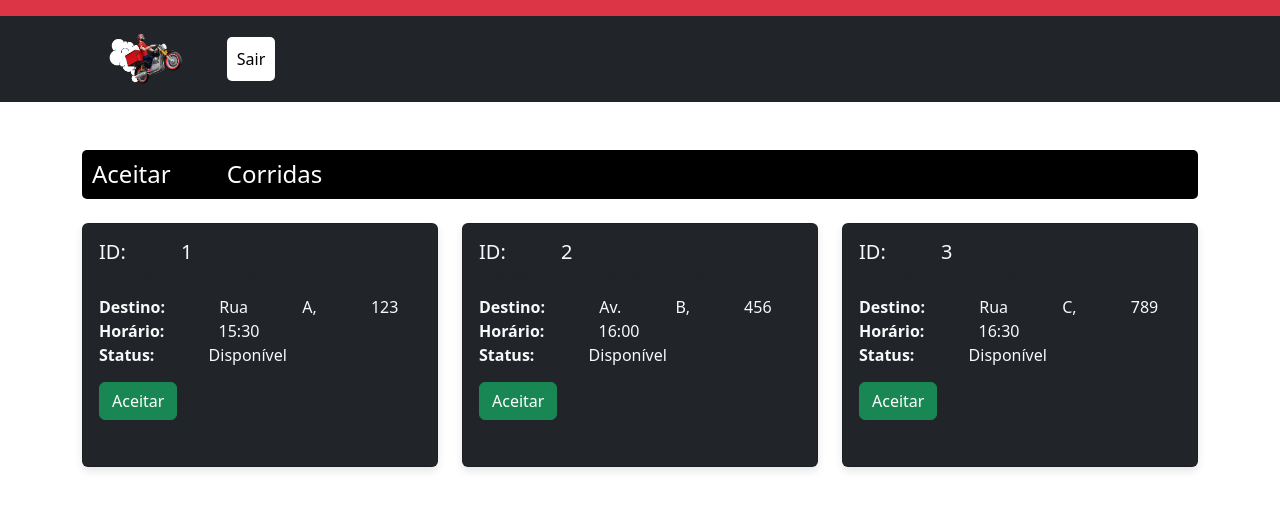
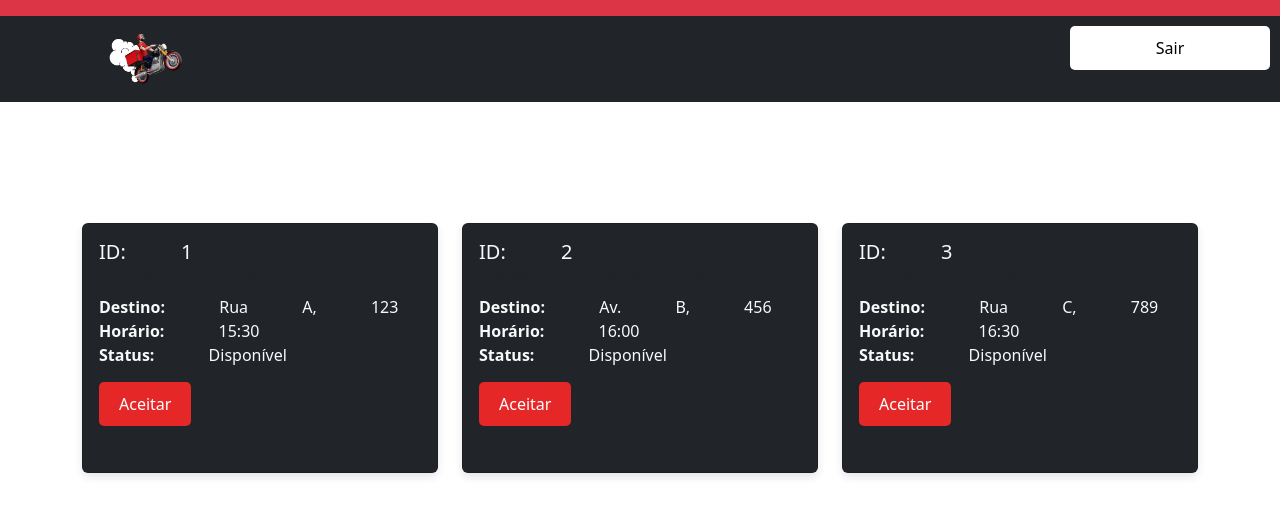
Before and after one commit to GiampaoloResendePereira/Projeto_TCC_Gabriel_Giampaolo_Gustavo_Vitor, a React (Create React App) app in the folder client/: page /motoboy in a window 1280 px wide. Shown: the top 516 px of the page. Built offline with nearby package versions, Linux system fonts and the light colour scheme.

Commit message:
atualizando

```diff
--- a/client/src/App.js
+++ b/client/src/App.js
@@ -16,7 +16,7 @@ import CadastroCliente from './components/Inicio/CadastroCliente';
 import Acompanhamento from './components/Cliente/Acompanhamento';
 import HistoricoCliente from './components/Cliente/HistoricoCliente';
 import SolicitacaoTransporte from './components/Vitor/SolicitacaoTransporte';
-import TelaCliente from './components/Cliente/TelaCliente';
+import TelaCliente from './components/Vitor/TelaCliente';
 import AceitaCorridas from './components/Motoboy/AceitaCorridas';
 import HistoricoMotoboy from './components/Motoboy/HistoricoMotoboy';
 import NotificacoesMotoboy from './components/Motoboy/NotificacoesMotoboy';
--- a/client/src/components/Vitor/SolicitacaoTransporte.jsx
+++ b/client/src/components/Vitor/SolicitacaoTransporte.jsx
@@ -1,4 +1,5 @@
 import React, { useState } from 'react';
+import '../../styles/SolicitacaoTransporte.css';
 
 function SolicitacaoFrete() {
   // Estados para os campos iniciais
@@ -59,7 +60,8 @@ function SolicitacaoFrete() {
           <label>Peso (kg):</label>
           <input type="number" value={peso} onChange={(e) => setPeso(e.target.value)} />
         </div>
-        <button onClick={calcularFrete}>Calcular Frete</button>
+        <br />
+        <button onClick={calcularFrete} className='btn'>Calcular Frete</button>
       </div>
 
       {/* Resultado do Cálculo do Frete */}
@@ -67,7 +69,7 @@ function SolicitacaoFrete() {
         <div style={{ backgroundColor: 'red', color: 'white', padding: '20px', marginTop: '20px' }}>
           <p>Preço do Frete: R$ {precoFrete}</p>
           <p>Deseja solicitar frete?</p>
-          <button onClick={confirmarFrete}>Sim, Solicitar Frete</button>
+          <button onClick={confirmarFrete} className='btn2'>Sim, Solicitar Frete</button>
         </div>
       )}
 
--- a/client/src/components/Vitor/TelaCliente.jsx
+++ b/client/src/components/Vitor/TelaCliente.jsx
@@ -1,10 +1,11 @@
 import { Link } from 'react-router-dom';
 import 'bootstrap/dist/css/bootstrap.min.css';
 import logo from '../../assets/img/logo.png';
-import '../../styles/global.css';
 import React from 'react';
+import '../../styles/TelaCliente.css';
 import { Navbar, Container, Nav } from 'react-bootstrap'; // Adicione NavDropdown aqui
 import { useNavigate } from "react-router-dom"; // Importa o hook para navegação
+import SolicitacaoFrete from './SolicitacaoTransporte';
 
 
 const TelaCliente = () => {
@@ -28,8 +29,7 @@ const TelaCliente = () => {
             <img src={logo} alt="Logo" height="50" />
           </Link>
           <Nav className="me-auto">
-            <Nav.Link href="/solicitacao-transporte">Solicitação de Frete</Nav.Link>
-            <Nav.Link href="/Acompanhamento">Acompanhamento do frete</Nav.Link>
+
 
             <div className="align-right">
           <button className="sair-button" onClick={handleAdminLogin}>
@@ -40,6 +40,8 @@ const TelaCliente = () => {
         </Container>
       </Navbar>
 
+      <SolicitacaoFrete/>
+
 
     </div>
   );
--- /dev/null
+++ b/client/src/styles/SolicitacaoTransporte.css
@@ -0,0 +1,34 @@
+* {
+  margin: 0;
+  padding: 0;
+  box-sizing: border-box;
+}
+
+h1, h2 {
+  border: 2px solid #a1a0a0;
+  border-radius: 15px;
+  padding: 10px;
+  color: black;
+}
+
+h4 {
+  background-color: white;
+  color: black;
+  padding: 10px;
+}
+
+.btn {
+  padding: 10px 20px;
+  font-size: 16px;
+  font-weight: 500;
+  color: #fff;
+  background-color: rgb(230, 39, 39);
+  border: none;
+  border-radius: 5px;
+  cursor: pointer;
+  transition: 0.3s;
+}
+
+.btn:hover {
+  background-color: red;
+}
--- /dev/null
+++ b/client/src/styles/TelaCliente.css
@@ -0,0 +1,53 @@
+* {
+    margin: 0;
+    padding: 0;
+    box-sizing: border-box;
+  }
+
+  h1, h2 {
+    border: 2px solid #a1a0a0;
+    border-radius: 15px;
+    padding: 10px;
+    color: black;
+  }
+
+  h4 {
+    background-color: white;
+    color: black;
+    padding: 10px;
+  }
+
+  .btn {
+    padding: 10px 20px;
+    font-size: 16px;
+    font-weight: 500;
+    color: #fff;
+    background-color: rgb(230, 39, 39);
+    border: none;
+    border-radius: 5px;
+    cursor: pointer;
+    transition: 0.3s;
+  }
+
+  .btn:hover {
+    background-color: red;
+  }
+
+  .sair-button {
+    width: 200px;            /* Ajusta a largura do botão (pode ser alterado conforme necessário) */
+    padding: 10px;
+    font-size: 1rem;
+    background-color: #ffffff; /* cor de fundo do botão */
+    color: #000000; /* cor do texto do botão */
+    border: none;
+    border-radius: 5px;
+    cursor: pointer;
+    transition: background-color 0.3s ease;
+    position: absolute;      /* Torna o botão posicionado de forma absoluta */
+    top: 10px;               /* A 10px do topo da tela ou contêiner */
+    right: 10px;             /* A 10px da borda direita da tela ou contêiner */
+  }
+
+  .btn2{
+    background-color: #000000;
+  }
```
Also changed, not shown: client/src/components/Vitor/SolicitacaoTransporte.css (deleted), client/src/components/Vitor/TelaCliente.css (deleted).
